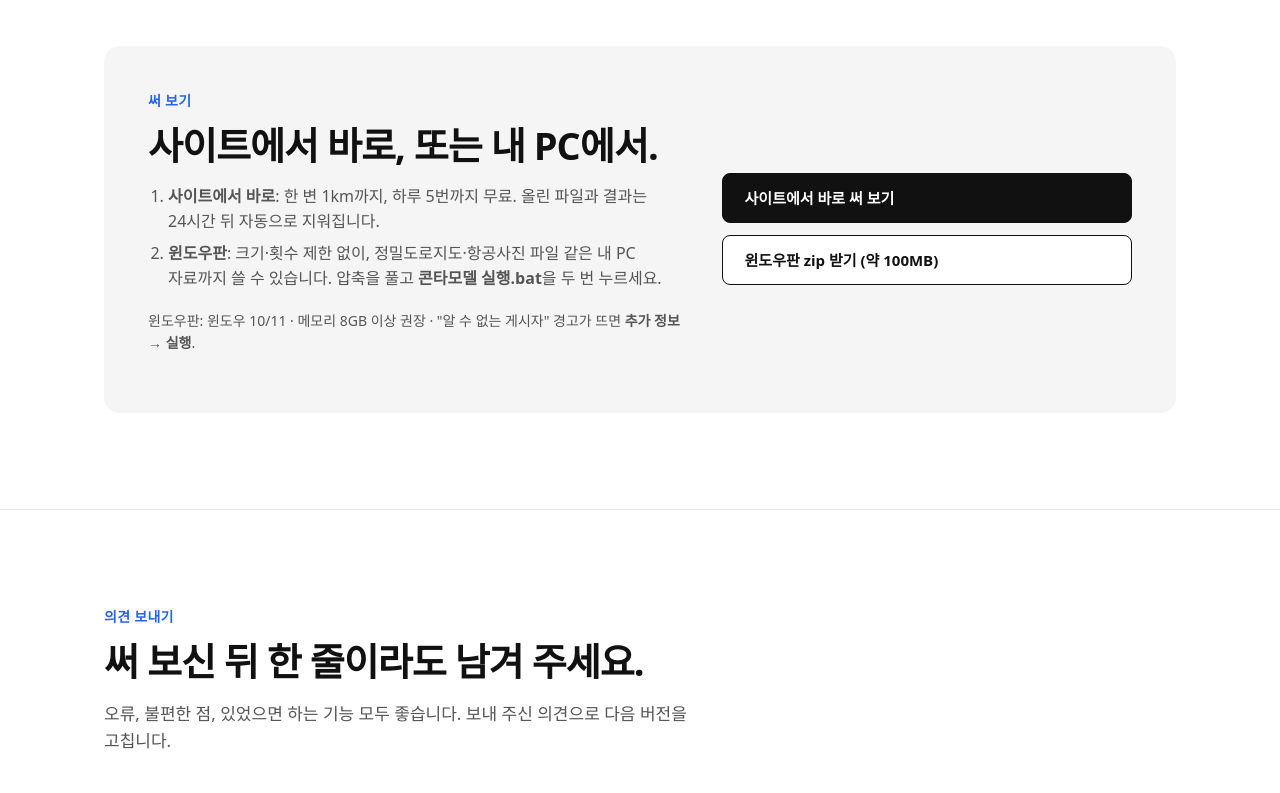
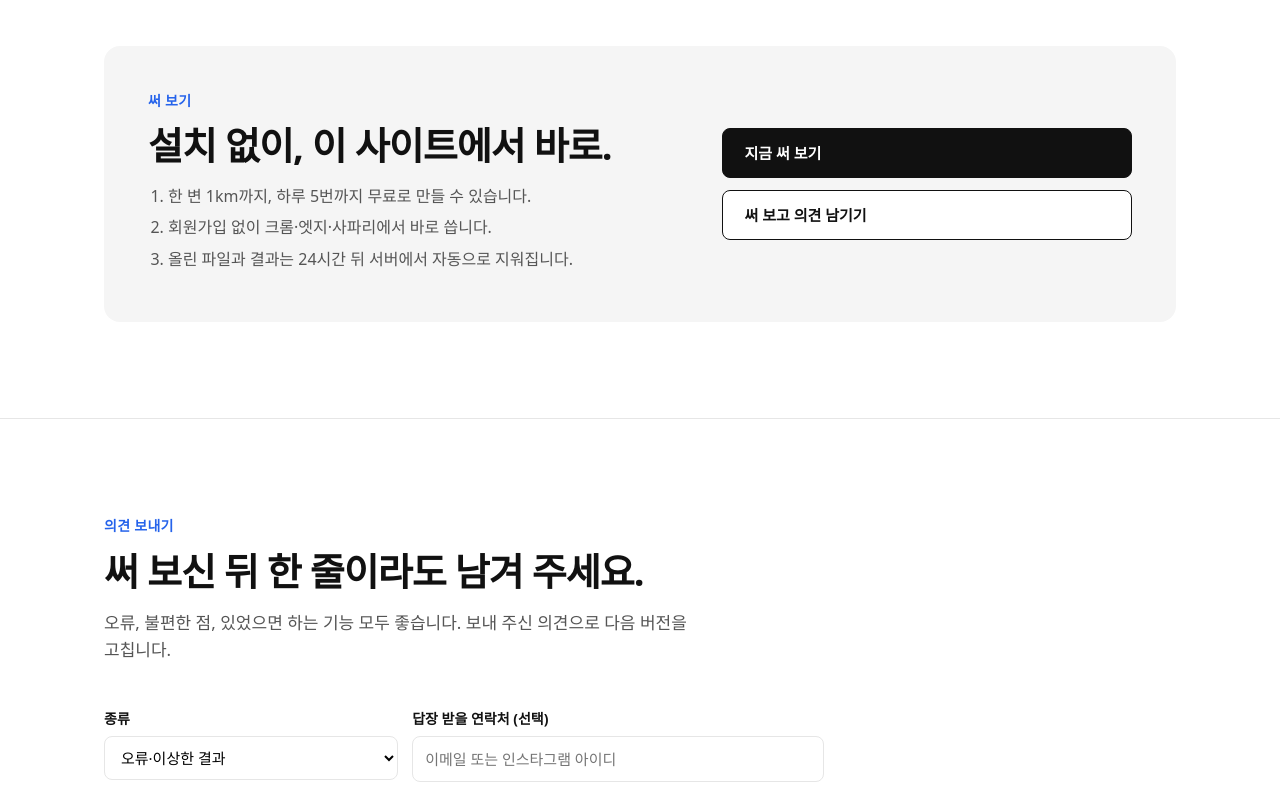
Before and after one commit to UA-Studio/contour-model-web, a plain HTML site: page contour_ai/web/site/index.html in a window 1280 px wide. Shown: the part 4600-5393 px from the top of the page. Drawn offline with Linux system fonts and the light colour scheme; a web font is replaced by a local one.

Commit message:
사이트 전용으로: 윈도우판 내려받기 안내 빼기
Co-Authored-By: Claude Opus 5.5 <noreply@anthropic.com>
Claude-Session: https://claude.ai/code/session_01WSuVURzZ7WUyhix6ABmTke

```diff
--- a/contour_ai/web/site/index.html
+++ b/contour_ai/web/site/index.html
@@ -149,16 +149,16 @@ footer .wrap{display:flex;justify-content:space-between;gap:20px;flex-wrap:wrap}
  <div class="dl">
   <div>
    <div class="eyebrow">써 보기</div>
-   <h2>사이트에서 바로, 또는 내 PC에서.</h2>
+   <h2>설치 없이, 이 사이트에서 바로.</h2>
    <ol>
-    <li><b>사이트에서 바로</b>: 한 변 1km까지, 하루 5번까지 무료. 올린 파일과 결과는 24시간 뒤 자동으로 지워집니다.</li>
-    <li><b>윈도우판</b>: 크기·횟수 제한 없이, 정밀도로지도·항공사진 파일 같은 내 PC 자료까지 쓸 수 있습니다. 압축을 풀고 <b>콘타모델 실행.bat</b>을 두 번 누르세요.</li>
+    <li>한 변 1km까지, 하루 5번까지 무료로 만들 수 있습니다.</li>
+    <li>회원가입 없이 크롬·엣지·사파리에서 바로 씁니다.</li>
+    <li>올린 파일과 결과는 24시간 뒤 서버에서 자동으로 지워집니다.</li>
    </ol>
-   <p class="req">윈도우판: 윈도우 10/11 · 메모리 8GB 이상 권장 · "알 수 없는 게시자" 경고가 뜨면 <b>추가 정보 → 실행</b>.</p>
   </div>
   <div style="display:flex;flex-direction:column;gap:12px;justify-content:center">
-   <a class="btn" href="/app">사이트에서 바로 써 보기</a>
-   <a class="btn o" id="dl-btn" href="DOWNLOAD_URL">윈도우판 zip 받기 (약 100MB)</a>
+   <a class="btn" href="/app">지금 써 보기</a>
+   <a class="btn o" href="#feedback">써 보고 의견 남기기</a>
   </div>
  </div>
 </div></section>
@@ -181,8 +181,8 @@ footer .wrap{display:flex;justify-content:space-between;gap:20px;flex-wrap:wrap}
  <div class="eyebrow">자주 묻는 질문</div>
  <h2>궁금한 점</h2>
  <details><summary>수치지형도는 어디서 받나요?</summary><p>국토정보플랫폼(map.ngii.go.kr)에서 무료로 받을 수 있습니다. 1:1000이 있으면 가장 좋고, 없는 지역은 1:5000을 쓰면 됩니다.</p></details>
- <details><summary>맥에서도 되나요?</summary><p>지금은 윈도우용만 있습니다. 맥 사용자 의견이 많으면 다음 단계로 준비하겠습니다.</p></details>
- <details><summary>올린 파일은 어떻게 되나요?</summary><p>모델을 만드는 데만 쓰고, 올린 파일과 결과는 24시간 뒤 서버에서 자동으로 지워집니다. 다른 사람은 내 파일을 볼 수 없습니다. 서버에 올리기 싫다면 윈도우판을 쓰면 내 PC 안에서만 처리됩니다.</p></details>
+ <details><summary>맥이나 태블릿에서도 되나요?</summary><p>네. 브라우저에서 돌아가서 운영체제와 상관없이 쓸 수 있습니다. 화면이 넓은 컴퓨터를 권장합니다.</p></details>
+ <details><summary>올린 파일은 어떻게 되나요?</summary><p>모델을 만드는 데만 쓰고, 올린 파일과 결과는 24시간 뒤 서버에서 자동으로 지워집니다. 다른 사람은 내 파일을 볼 수 없습니다.</p></details>
  <details><summary>왜 하루 5번까지인가요?</summary><p>모델 하나를 만드는 데 서버 메모리를 많이 써서, 여러 사람이 고르게 쓸 수 있도록 제한을 두었습니다. 사람이 많으면 순서대로 기다렸다가 만들어집니다.</p></details>
  <details><summary>법규 검토 결과를 믿어도 되나요?</summary><p>참고용 1차 검토입니다. 실제 설계에는 반드시 법규와 지구단위계획을 직접 확인하세요.</p></details>
  <details><summary>무료인가요?</summary><p>네, 무료입니다. 학교 과제와 실무 모두 자유롭게 쓰셔도 됩니다.</p></details>
```
Also changed, not shown: 1 other file.
